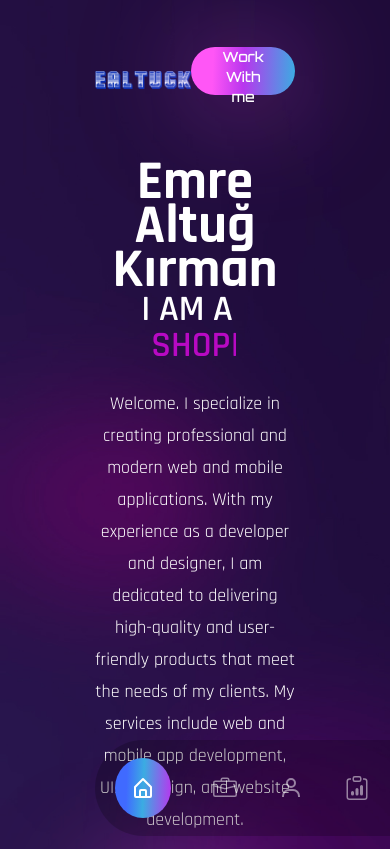
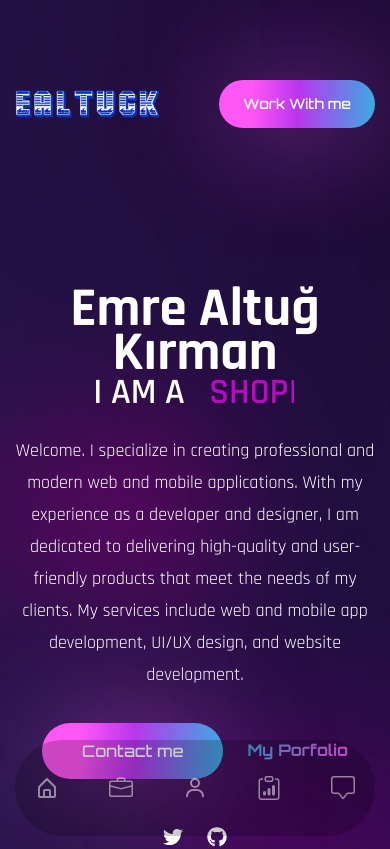
Before and after one commit to ealtugkirman/ealtugk, a React (Create React App) app: page / in a window 390 px wide. Shown: the top 849 px of the page. Built offline with nearby package versions, Linux system fonts and the light colour scheme; a web font is replaced by a local one.

Commit message:
mobile fixed

```diff
--- a/src/App.js
+++ b/src/App.js
@@ -10,7 +10,7 @@ import { ContactUs } from './components/ContactUs';
 
 const App = () => {
   return (
-    <div className='bg-site bg-no-repeat pr-20 pl-20 bg-cover overflow-hidden'>
+    <div className='bg-site bg-no-repeat lg:pr-20 lg:pl-20 bg-cover overflow-hidden'>
       <Header />
       <Banner />
       <Nav />
```
